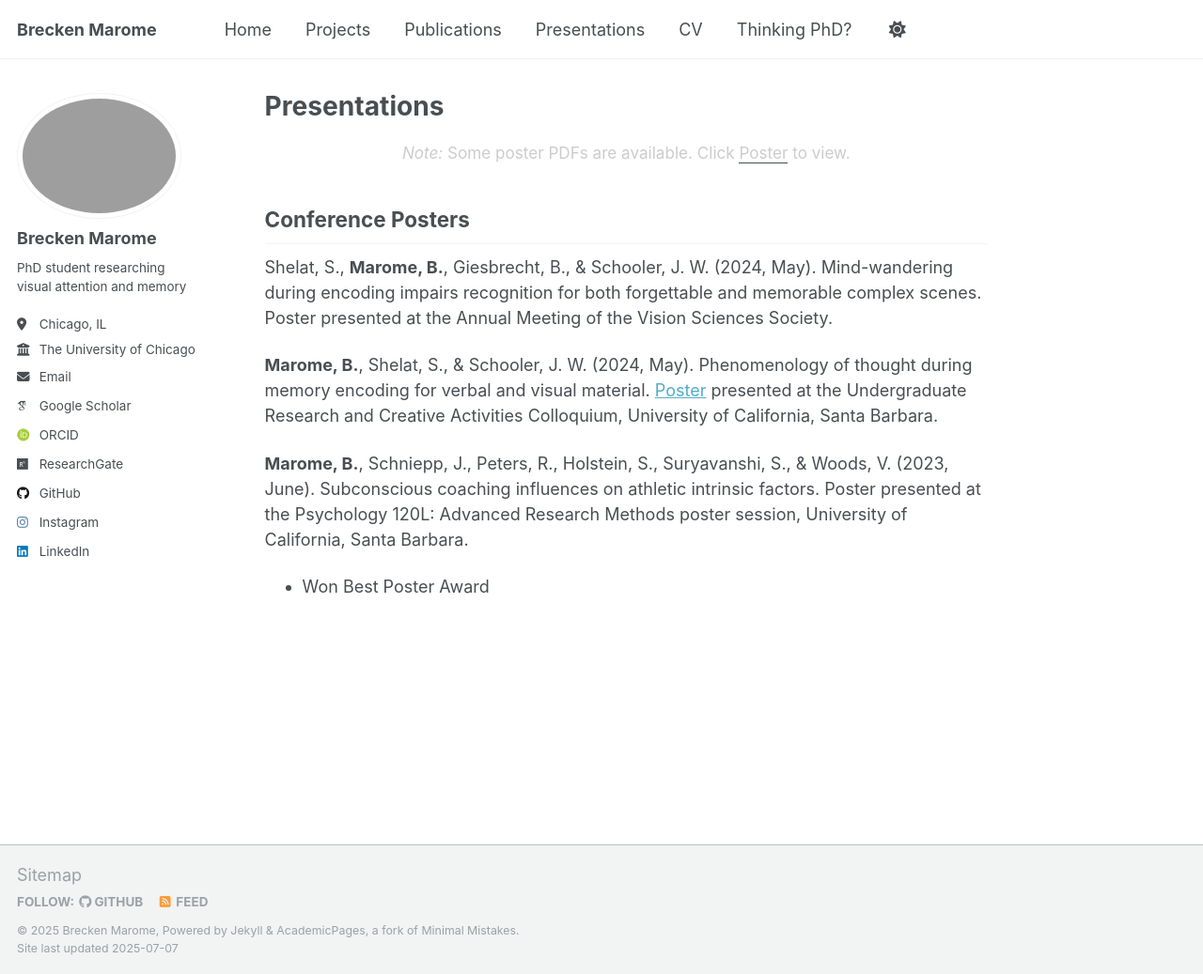
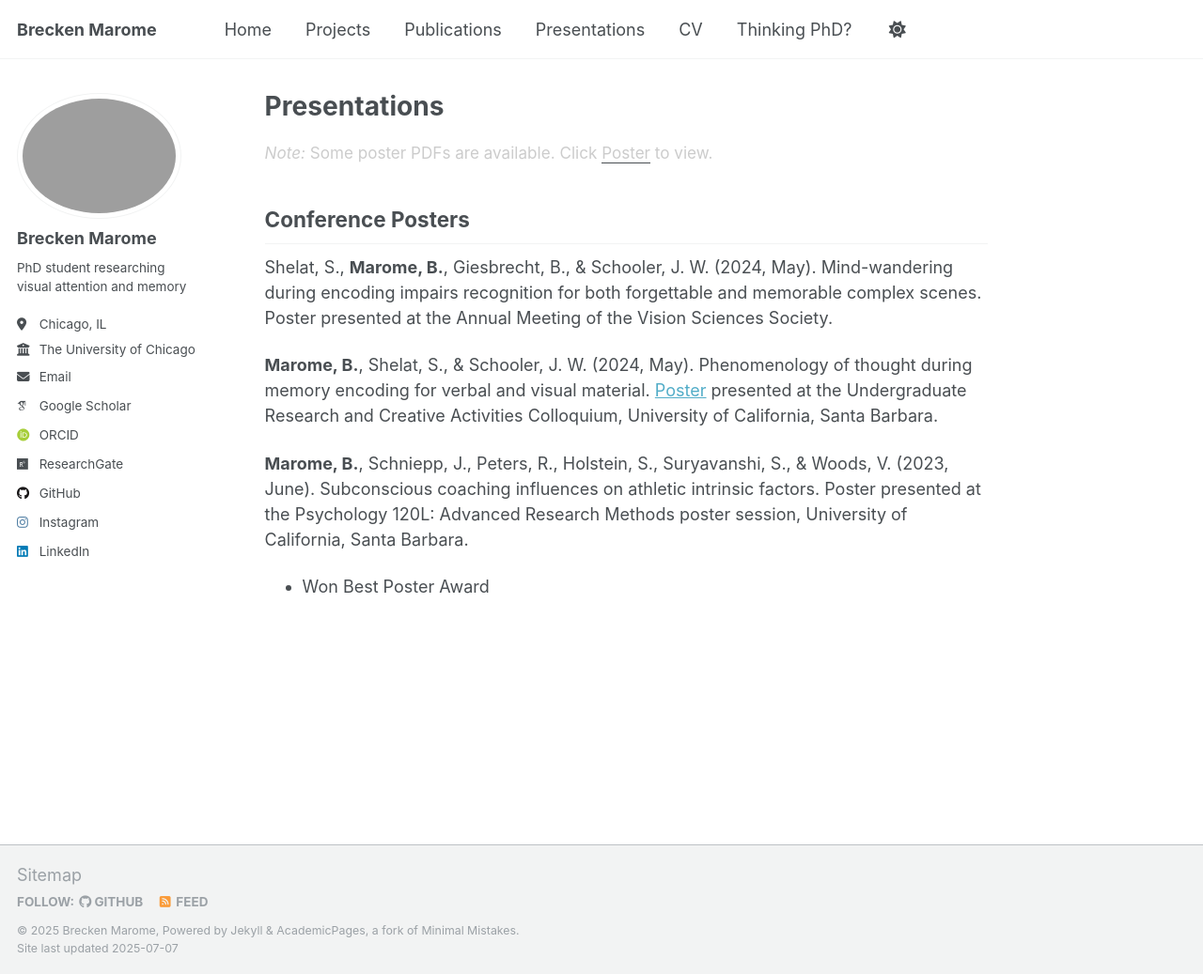
Before and after one commit to btmarome/btmarome.github.io, a Jekyll site: the page built from _pages/presentations.md, in a window 1280 px wide and 1037 px high. Shown: the whole window at 94% size. Built offline with Jekyll 4.4.1, drawn with Linux system fonts in a browser that asks for light colours; some web fonts are replaced; a script that is not in the unit is left out.

Commit message:
Update presentations.md

```diff
--- a/_pages/presentations.md
+++ b/_pages/presentations.md
@@ -5,7 +5,7 @@ permalink: /presentations/
 author_profile: true
 ---
 
-<div style="text-align: center;">
+<div>
   <p style="font-size: 0.95em; color: #cccccc; margin-top: 0.5em;">
     <em>Note:</em> Some poster PDFs are available. Click <u>Poster</u> to view.
   </p>
```
